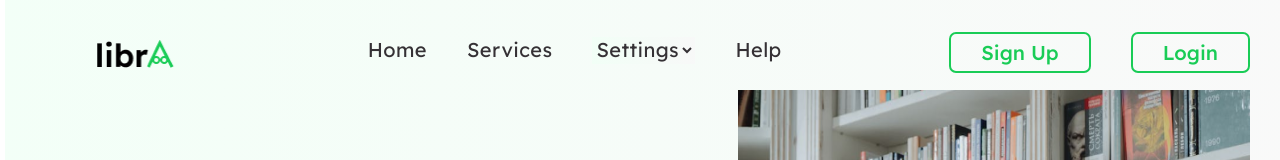
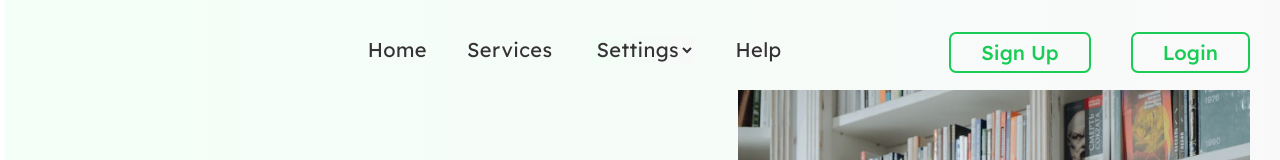
Before and after one commit to Nifix001/Libra, a React (Create React App) app: page / in a window 1280 px wide. Shown: the top 160 px of the page. Built offline with nearby package versions, Linux system fonts and the light colour scheme.

Commit message:
New commit

```diff
--- a/src/Layout/LandingPageLayout.js
+++ b/src/Layout/LandingPageLayout.js
@@ -8,8 +8,8 @@ export default function LandingPageLayout() {
       <header>
         <motion.img src={img1} alt="logo"
         initial={{ opacity: 0 }}
-        animate={{ y: [0, 400, 0], opacity: 1 }}
-        transition={{  duration: 0.5, delay: 2 }}
+        animate={{ y: [0, -200, 0, -200], opacity: 1 }}
+        transition={{  type: 'spring', duration: 0.5, delay: 2 }}
         />
         <motion.nav
         initial={{ opacity: 0 }}
```
